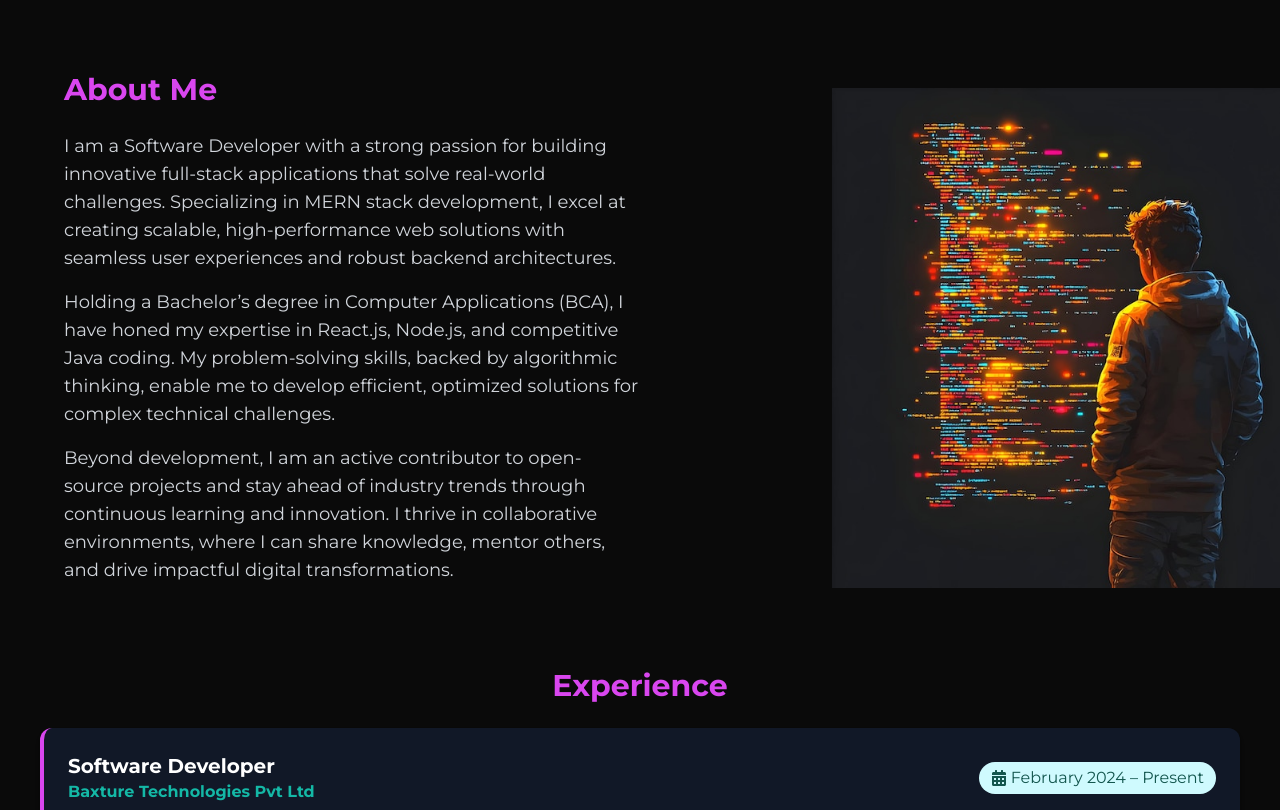
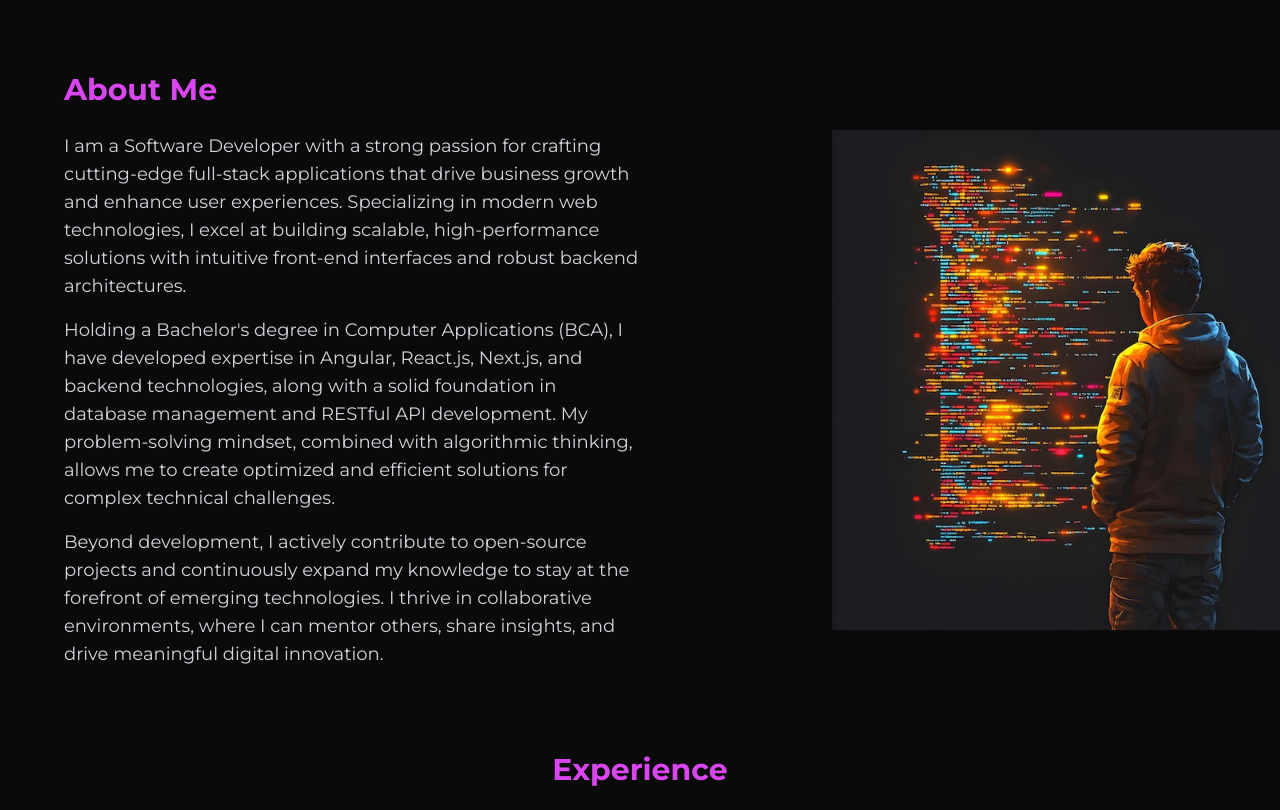
Before and after one commit to shreyashbalapure/portfolio_shreyash, a Next.js app: page / in a window 1280 px wide. Shown: the part 1280-2090 px from the top of the page. Built offline with nearby package versions, Linux system fonts and the light colour scheme.

Commit message:
imformation changes

```diff
--- a/src/app/components/about/About.tsx
+++ b/src/app/components/about/About.tsx
@@ -17,25 +17,27 @@ export default function About() {
           <h2 className="text-3xl font-bold mb-6 text-[#d946ef]">About Me</h2>
           <div className="space-y-4 text-gray-600 dark:text-gray-300 lg:text-lg">
             <p>
-              I am a Software Developer with a strong passion for building
-              innovative full-stack applications that solve real-world
-              challenges. Specializing in MERN stack development, I excel at
-              creating scalable, high-performance web solutions with seamless
-              user experiences and robust backend architectures.
+              I am a Software Developer with a strong passion for crafting
+              cutting-edge full-stack applications that drive business growth
+              and enhance user experiences. Specializing in modern web
+              technologies, I excel at building scalable, high-performance
+              solutions with intuitive front-end interfaces and robust backend
+              architectures.
             </p>
             <p>
-              Holding a Bachelor’s degree in Computer
-              Applications (BCA), I have honed my expertise in React.js,
-              Node.js, and competitive Java coding. My problem-solving skills,
-              backed by algorithmic thinking, enable me to develop efficient,
-              optimized solutions for complex technical challenges.
+              Holding a Bachelor's degree in Computer Applications (BCA), I have
+              developed expertise in Angular, React.js, Next.js, and backend
+              technologies, along with a solid foundation in database management
+              and RESTful API development. My problem-solving mindset, combined
+              with algorithmic thinking, allows me to create optimized and
+              efficient solutions for complex technical challenges.
             </p>
             <p>
-              Beyond development, I am an active contributor to open-source
-              projects and stay ahead of industry trends through continuous
-              learning and innovation. I thrive in collaborative environments,
-              where I can share knowledge, mentor others, and drive impactful
-              digital transformations.
+              Beyond development, I actively contribute to open-source projects
+              and continuously expand my knowledge to stay at the forefront of
+              emerging technologies. I thrive in collaborative environments,
+              where I can mentor others, share insights, and drive meaningful
+              digital innovation.
             </p>
           </div>
         </motion.div>
--- a/src/app/components/contact/Contact.tsx
+++ b/src/app/components/contact/Contact.tsx
@@ -83,7 +83,7 @@ export default function Contact() {
           whileInView={{ opacity: 1, x: 0 }}
           transition={{ duration: 0.8 }}
           onSubmit={handleSubmit}
-          className="bg-white dark:bg-[#0A0A0A] p-6 rounded-2xl w-full max-w-xs sm:max-w-md md:max-w-lg mx-auto space-y-4"
+          className=" bg-[#0A0A0A] p-6 rounded-2xl w-full max-w-xs sm:max-w-md md:max-w-lg mx-auto space-y-4"
         >
           <h2 className="text-lg sm:text-xl font-bold text-purple-600 text-center mb-4">
             Drop Me a Line
--- a/src/app/components/experience/Experience.tsx
+++ b/src/app/components/experience/Experience.tsx
@@ -90,7 +90,7 @@ const Experience = () => {
 
   return (
     <section
-      className="py-12 md:py-16 dark:bg-[#0A0A0A] bg-white mx-auto px-4 md:px-10"
+      className="py-12 md:py-16 bg-[#0A0A0A] mx-auto px-4 md:px-10"
       ref={sectionRef}
     >
       <h2 className="text-2xl md:text-3xl font-bold text-center mb-6 text-[#d946ef]">
--- a/src/app/components/hero/Hero.tsx
+++ b/src/app/components/hero/Hero.tsx
@@ -95,9 +95,7 @@ export default function HeroSection() {
                 transition={{ duration: 0.5, delay: 0.5 }}
                 className="text-lg text-gray-600 dark:text-gray-300"
               >
-                Focused on creating and managing innovative websites and web
-                applications that contribute to business growth and deliver
-                impactful user experiences.
+                Dedicated to designing and developing dynamic websites and web applications that drive business success and enhance user engagement through seamless and impactful experiences.
               </motion.p>
 
               <motion.div
```
